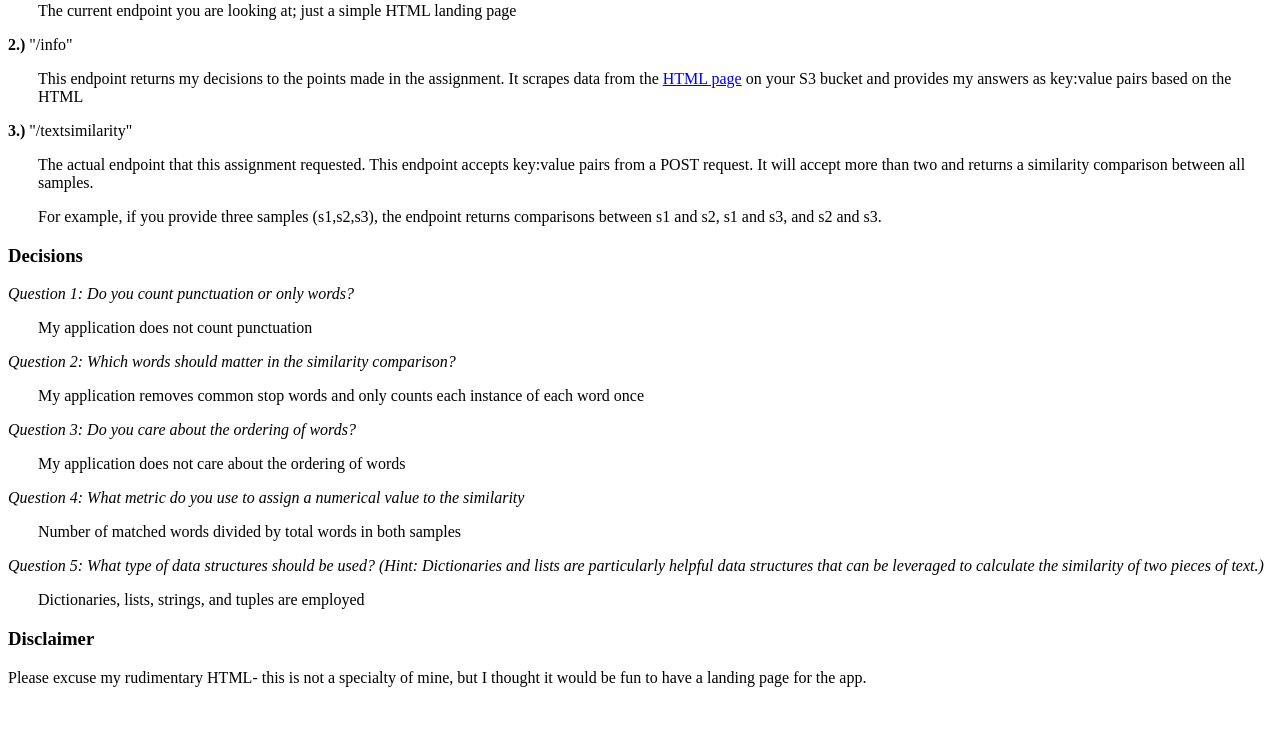
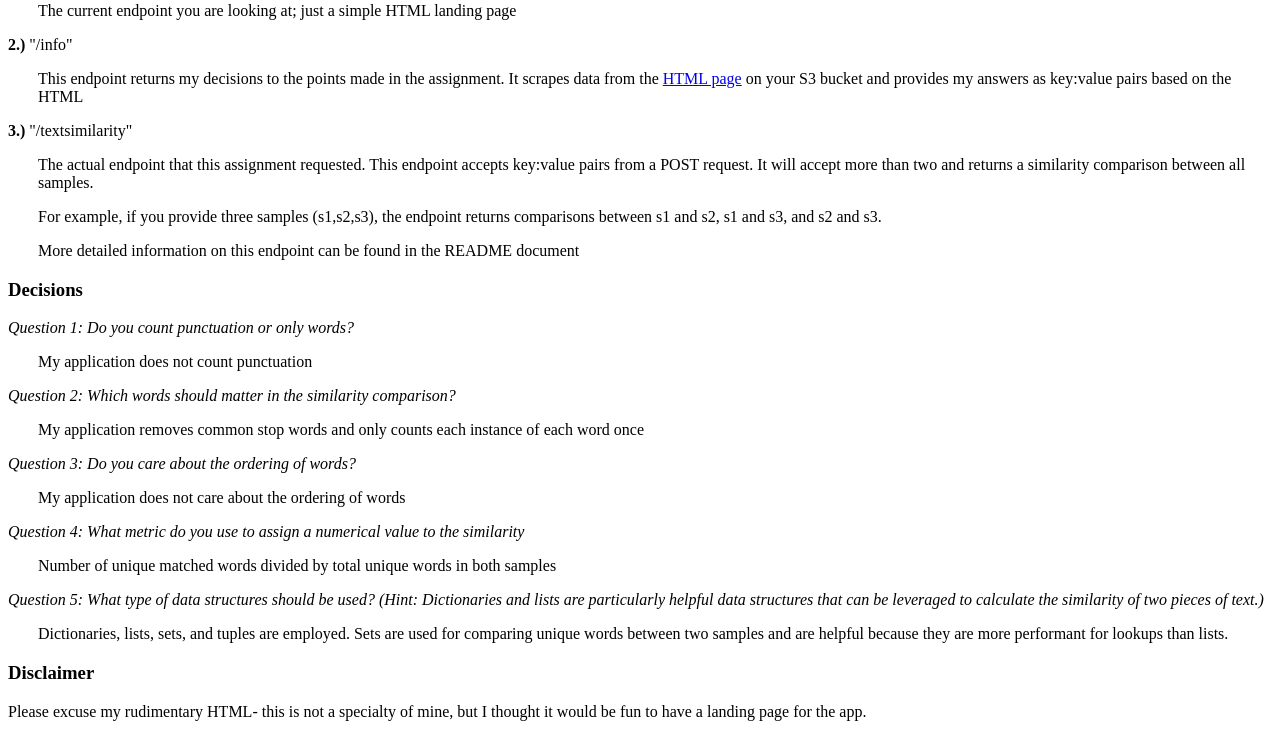
Before and after one commit to Bowstopher/FetchRewards, a Flask app: page / in a window 1280 px wide. Shown: the part 451-1188 px from the top of the page. Before the commit the page ends 1138 px from the top, so only its background shows below. Run offline with Flask 2, Linux system fonts and the light colour scheme.

Commit message:
change endpoint to accept JSON payload

```diff
--- a/main.py
+++ b/main.py
@@ -23,7 +23,7 @@ def app_info():
 def text_similarity():
     from textComps import comp_samples
 
-    data = request.form.to_dict()
+    data = request.json
     ls = []
     for key in data:
         ls.append(key)
@@ -34,8 +34,6 @@ def text_similarity():
         comparison = comp_samples(data[i[0]],data[i[1]])
         sample_comps[i[0]+" vs "+i[1]] = comparison
 
-    print(sample_comps)
-
     return sample_comps
 
 
--- a/templates/home.html
+++ b/templates/home.html
@@ -28,6 +28,7 @@
       <p> <b> 3.) </b> "/textsimilarity" </p>
       <p style="margin-left: 30px"> The actual endpoint that this assignment requested. This endpoint accepts key:value pairs from a POST request. It will accept more than two and returns a similarity comparison between all samples.</p>
       <p style="margin-left: 30px"> For example, if you provide three samples (s1,s2,s3), the endpoint returns comparisons between s1 and s2, s1 and s3, and s2 and s3.</p>
+      <p style="margin-left: 30px"> More detailed information on this endpoint can be found in the README document </p>
 
       <h3> Decisions </h3>
       <p> <i> Question 1: Do you count punctuation or only words? </i> </p>
@@ -37,9 +38,9 @@
       <p> <i> Question 3: Do you care about the ordering of words?</i> </p>
       <p style="margin-left: 30px"> My application does not care about the ordering of words</p>
       <p> <i> Question 4: What metric do you use to assign a numerical value to the similarity</i> </p>
-      <p style="margin-left: 30px"> Number of matched words divided by total words in both samples</p>
+      <p style="margin-left: 30px"> Number of unique matched words divided by total unique words in both samples</p>
       <p> <i> Question 5: What type of data structures should be used?  (Hint: Dictionaries and lists are particularly helpful data structures that can be leveraged to calculate the similarity of two pieces of text.)</i> </p>
-      <p style="margin-left: 30px"> Dictionaries, lists, strings, and tuples are employed</p>
+      <p style="margin-left: 30px"> Dictionaries, lists, sets, and tuples are employed. Sets are used for comparing unique words between two samples and are helpful because they are more performant for lookups than lists.</p>
 
       <P> </p>
       <P> </p>
```
Also changed, not shown: appInfo.py (+2 -8 lines), README.md, 1 other file.
